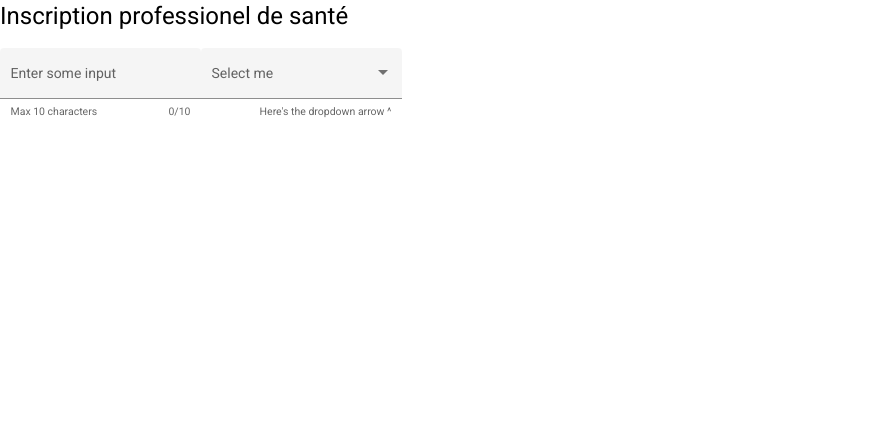
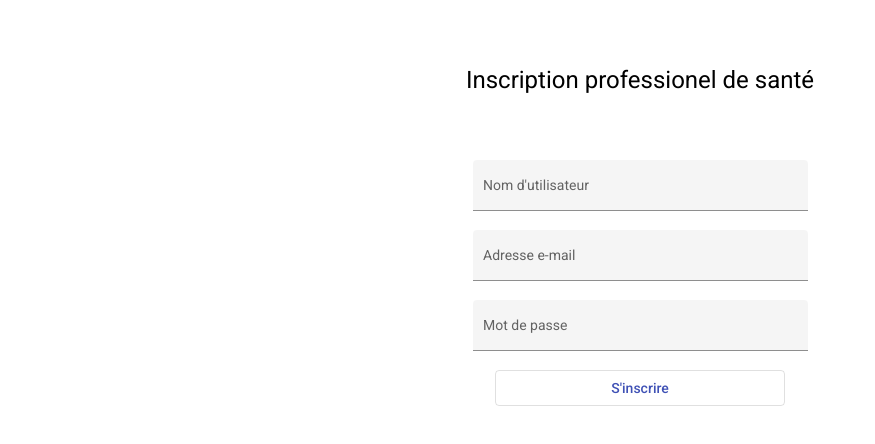
Before and after one commit to 2019-2020-ps6/2021-2022-ps6-seniority, an Angular app: page /register in a window 1280 px wide. Shown: the top 444 px of the page, without its empty margins (0-875 px from the left). Built offline with nearby package versions, Linux system fonts and the light colour scheme.

Commit message:
Ajout de l'interface de l'inscription

```diff
--- a/src/app/app.module.ts
+++ b/src/app/app.module.ts
@@ -10,6 +10,7 @@ import {MatFormFieldModule} from "@angular/material/form-field";
 import {MatSelectModule} from "@angular/material/select";
 import {MatInputModule} from "@angular/material/input";
 import { ProfilComponent } from './profil/profil.component';
+import {MatButtonModule} from "@angular/material/button";
 
 @NgModule({
   declarations: [
@@ -24,7 +25,8 @@ import { ProfilComponent } from './profil/profil.component';
     MatOptionModule,
     MatFormFieldModule,
     MatSelectModule,
-    MatInputModule
+    MatInputModule,
+    MatButtonModule
   ],
   providers: [],
   bootstrap: [AppComponent]
--- a/src/app/register/register.component.css
+++ b/src/app/register/register.component.css
@@ -1,7 +1,11 @@
-@import "~@angular/material/prebuilt-themes/indigo-pink.css";
+.parent {
+  display: flex;
+  justify-content: center;
+  align-items: center;
+  flex-direction: column;
+}
 
-:host {
-  display: flex;
-  flex-direction: column;
-  align-items: flex-start;
+.custom-title {
+  margin: 5% 0 5% 0;
+  text-align: center;
 }
--- a/src/app/register/register.component.html
+++ b/src/app/register/register.component.html
@@ -1,16 +1,18 @@
-<h1 class="mat-h1" style="text-align: center">Inscription professionel de santé</h1>
-<div class="example-container">
-  <mat-form-field hintLabel="Max 10 characters" appearance="fill">
-    <mat-label>Enter some input</mat-label>
-    <input matInput #input maxlength="10" placeholder="Ex. Nougat">
-    <mat-hint align="end">{{input.value?.length || 0}}/10</mat-hint>
+<h1 class="mat-h1 custom-title">Inscription professionel de santé</h1>
+<div class="parent">
+  <mat-form-field appearance="fill" [style.width.px]=335>
+    <mat-label>Nom d'utilisateur</mat-label>
+    <input matInput>
+  </mat-form-field>
+  <mat-form-field appearance="fill" [style.width.px]=335>
+    <mat-label>Adresse e-mail</mat-label>
+    <input type="email" matInput>
+  </mat-form-field>
+  <mat-form-field appearance="fill" [style.width.px]=335>
+    <mat-label>Mot de passe</mat-label>
+    <input matInput type="password">
   </mat-form-field>
 
-  <mat-form-field appearance="fill">
-    <mat-label>Select me</mat-label>
-    <mat-select>
-      <mat-option value="option">Option</mat-option>
-    </mat-select>
-    <mat-hint align="end">Here's the dropdown arrow ^</mat-hint>
-  </mat-form-field>
+  <button mat-stroked-button color="primary" [style.width.px]=290>S'inscrire</button>
+
 </div>
--- a/src/styles.css
+++ b/src/styles.css
@@ -1,4 +1,6 @@
 /* You can add global styles to this file, and also import other style files */
+@import "~@angular/material/prebuilt-themes/indigo-pink.css";
 
 html, body { height: 100%; }
+
 body { margin: 0; font-family: Roboto, "Helvetica Neue", sans-serif; }
```
Also changed, not shown: 1 other file (tests, documents, lock files or other folders).
